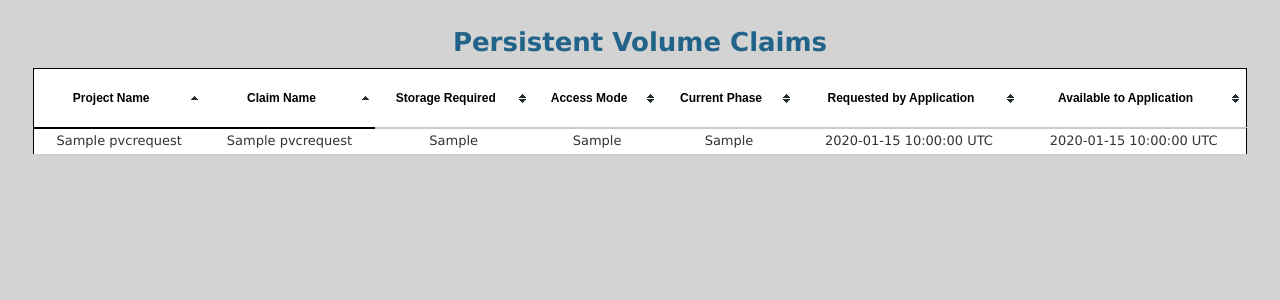
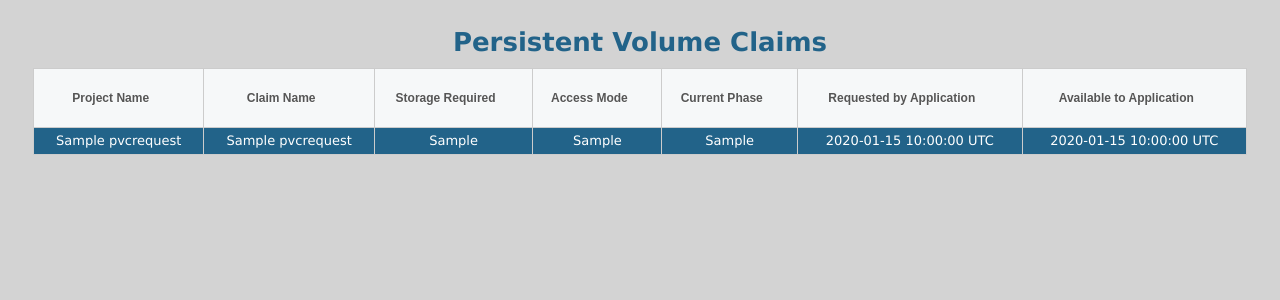
Before and after one commit to eupraxialabs/rails-postgres, a Rails app: page /pvcrequests in a window 1280 px wide. Shown: the top 300 px of the page. Run offline with Rails 7, Linux system fonts and the light colour scheme; tables that the repository leaves empty hold one stand-in row (values such as "Sample post"); style sheets or scripts are compiled from the project's sources; some libraries are stand-ins or nearby versions.

Commit message:
tablesort jquery code updated

```diff
--- a/app/views/pvcrequests/index.html.erb
+++ b/app/views/pvcrequests/index.html.erb
@@ -30,7 +30,6 @@
 h1 {
 	text-align: center;
 	color: #226389;
-  currentColor;
 }
 
 .focus-highlight td:focus::after, .focus-highlight th:focus::after,
@@ -44,9 +43,7 @@
   z-index: -1;
 }
 
-
 body {
-	color: white;
 	background-color: lightgrey;
 }
 table {
@@ -66,72 +63,90 @@
 }
 
 tr {
- background-color: #696767
- color: white;
+ background-color: #696767;
  margin: 1px;
  text-align: center;
 }
+
+.customBackground > td {
+    background-color: #696767;
+}
+
 
 .shaded {
  background-color: #226389;
 }
 
+
 td {
+ background-color: white;
  padding-left: 10px;
  text-align:center;
 }
 .border-bottom {
  border-bottom: solid black 1px;
 }
+
+table.tablesorter tbody tr.normal-row td {
+  background: #696767;
+  color: #fff;
+}
+table.tablesorter tbody tr.alt-row td {
+  background: #226389;
+  color: #fff;
+}
+
+table.tablesorter tbody tr:hover td {
+	background: purple;
+	color: #fff;
+}
+
 </style>
-
-<script type="text/JavaScript">
-    $(document).ready(function(){
-  		$("#pvcTable").tablesorter({sortList: [[0,0], [1,0]] });
-});
-</script>
-<script type="text/JavaScript">
-    $(document).ready(function() {
-      $("table#pvcTable tr:nth-child(even)").addClass("shaded");
-      });
-</script>
 
 <script type="text/JavaScript">
 	$(document).ready (function() {
   	// call the tablesorter plugin
-  	   	$("table").tablesorter({
-    			theme: 'blue'
-  		});
-
-  // Make table cell focusable
-  // http://css-tricks.com/simple-css-row-column-highlighting/
-  		if ( $('.focus-highlight').length ) {
-    			$('.focus-highlight').find('td, th')
-      				.attr('tabindex', '1')
-      		// add touch device support
-      			.on('touchstart', function() {
-        			$(this).focus();
-      			});
-		}
+     		$("#pvcTable").tablesorter({
+    			theme: 'ice',
+					showProcessing: true,
+					headerTemplate : '{content} {icon}',
+		    // initialize zebra striping of the table
+    			widgets: ['zebra', 'scroller_rowHighlight'],
+		    // change the default striping class names
+		    // updated in v2.1 to use widgetOptions.zebra = ["even", "odd"]
+		    // widgetZebra: { css: [ "normal-row", "alt-row" ] } still works
+   		 		widgetOptions : {
+      			zebra : [ "normal-row", "alt-row" ],
+						scroller_rowHighlight : "hover"
+   				}
+     		});
 	});
 </script>
+
+<script type="text/JavaScript">
+    $(document).ready(function(){
+  		$("#pvcTable").tablesorter({
+					sortList: [[0,0], [1,0]] });
+		});
+</script>
+
 </head>
 <body>
 <table id="pvcTable" class="tablesorter">
   <thead>
     <tr>
-       <th>Project Name</th>
-       <th>Claim Name</th>
-       <th>Storage Required</th>
-       <th>Access Mode</th>
-       <th>Current Phase</th>
-			 <th>Requested by Application</th>
-			 <th>Available to Application</th>
+       <th><b>Project Name</b></th>
+       <th><b>Claim Name</b></th>
+       <th><b>Storage Required</b></th>
+       <th><b>Access Mode</b></th>
+       <th><b>Current Phase</b></th>
+			 <th><b>Requested by Application</b></th>
+			 <th><b>Available to Application</b></th>
     <tr>
   </thead>
   <tbody>
     <% @pvcrequests.each do |pvcrequest| %>
-      <tr class="border-bottom">
+      <tr class="border-bottom", class="customBackground">
         <td><%= pvcrequest.namespace %></td>
         <td><%= pvcrequest.name %></td>
         <td><%= pvcrequest.storage %></td>
```
